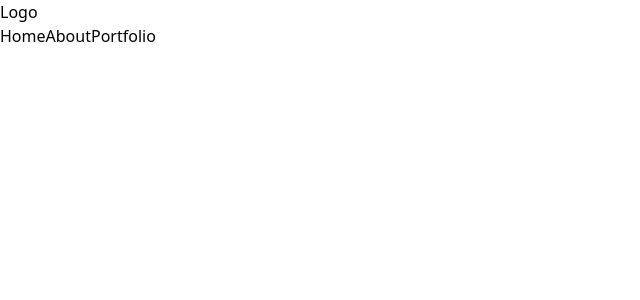
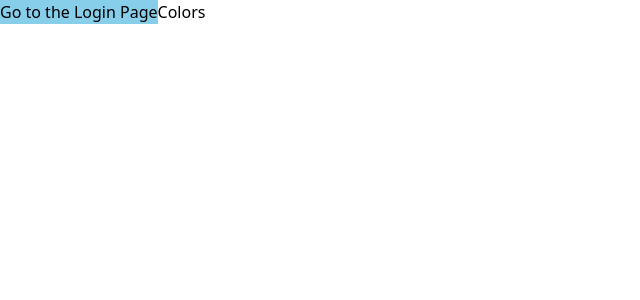
Before and after one commit to SamuelLeiva/first-next-project, a Next.js app: page / in a window 1280 px wide. Shown: the top 300 px of the page, without its empty margins (0-640 px from the left). Built offline with nearby package versions, Linux system fonts and the light colour scheme.

Commit message:
Using useRouter and Link

```diff
--- a/src/app/about/page.tsx
+++ b/src/app/about/page.tsx
@@ -2,7 +2,7 @@ import React from 'react'
 
 const About = () => {
   return (
-    <div>About page</div>
+    <div>About</div>
   )
 }
 
--- /dev/null
+++ b/src/app/colors/page.tsx
@@ -0,0 +1,9 @@
+import React from 'react'
+
+const Colors = () => {
+  return (
+    <div>Colors</div>
+  )
+}
+
+export default Colors
--- a/src/app/contact/page.tsx
+++ /dev/null
@@ -1,9 +0,0 @@
-import React from 'react'
-
-const Contact = () => {
-  return (
-    <div>Contact</div>
-  )
-}
-
-export default Contact
--- /dev/null
+++ b/src/app/login/page.tsx
@@ -0,0 +1,9 @@
+import React from 'react'
+
+const Login = () => {
+  return (
+    <div>Login</div>
+  )
+}
+
+export default Login
--- a/src/app/page.tsx
+++ b/src/app/page.tsx
@@ -1,9 +1,19 @@
-import Navbar from "@/components/Navbar/Navbar";
+"use client"; //directiva que indica que es un componente del lado del cliente (nos permite usar useRouter)
+
+import Link from "next/link";
+import { useRouter } from "next/navigation";
 
 export default function Home() {
+  const router = useRouter();
+
+  const navigate = (page: string) => {
+    router.push(`/${page}`);
+  }
+
   return (
     <div>
-      <Navbar />
+      <button onClick={() => navigate("login")} style={{backgroundColor: "skyblue"}}>Go to the Login Page</button>
+      <Link href="/colors">Colors</Link>
     </div>
   );
 }
--- a/src/app/portfolio/page.tsx
+++ /dev/null
@@ -1,9 +0,0 @@
-import React from 'react'
-
-const Portfolio = () => {
-  return (
-    <div>Portfolio page</div>
-  )
-}
-
-export default Portfolio
--- a/src/app/products/allproducts/page.tsx
+++ /dev/null
@@ -1,9 +0,0 @@
-import React from 'react'
-
-const AllProducts = () => {
-  return (
-    <div>(1220) products in the store</div>
-  )
-}
-
-export default AllProducts
--- a/src/app/products/specificproduct/page.tsx
+++ /dev/null
@@ -1,9 +0,0 @@
-import React from 'react'
-
-const SpecificProduct = () => {
-  return (
-    <div>Here is my one & only product</div>
-  )
-}
-
-export default SpecificProduct
--- a/src/app/users/about/page.tsx
+++ /dev/null
@@ -1,9 +0,0 @@
-import React from 'react'
-
-const About = () => {
-  return (
-    <div>About the user</div>
-  )
-}
-
-export default About
--- a/src/app/users/page.tsx
+++ /dev/null
@@ -1,9 +0,0 @@
-import React from 'react'
-
-const Users = () => {
-  return (
-    <div>Users</div>
-  )
-}
-
-export default Users
```
